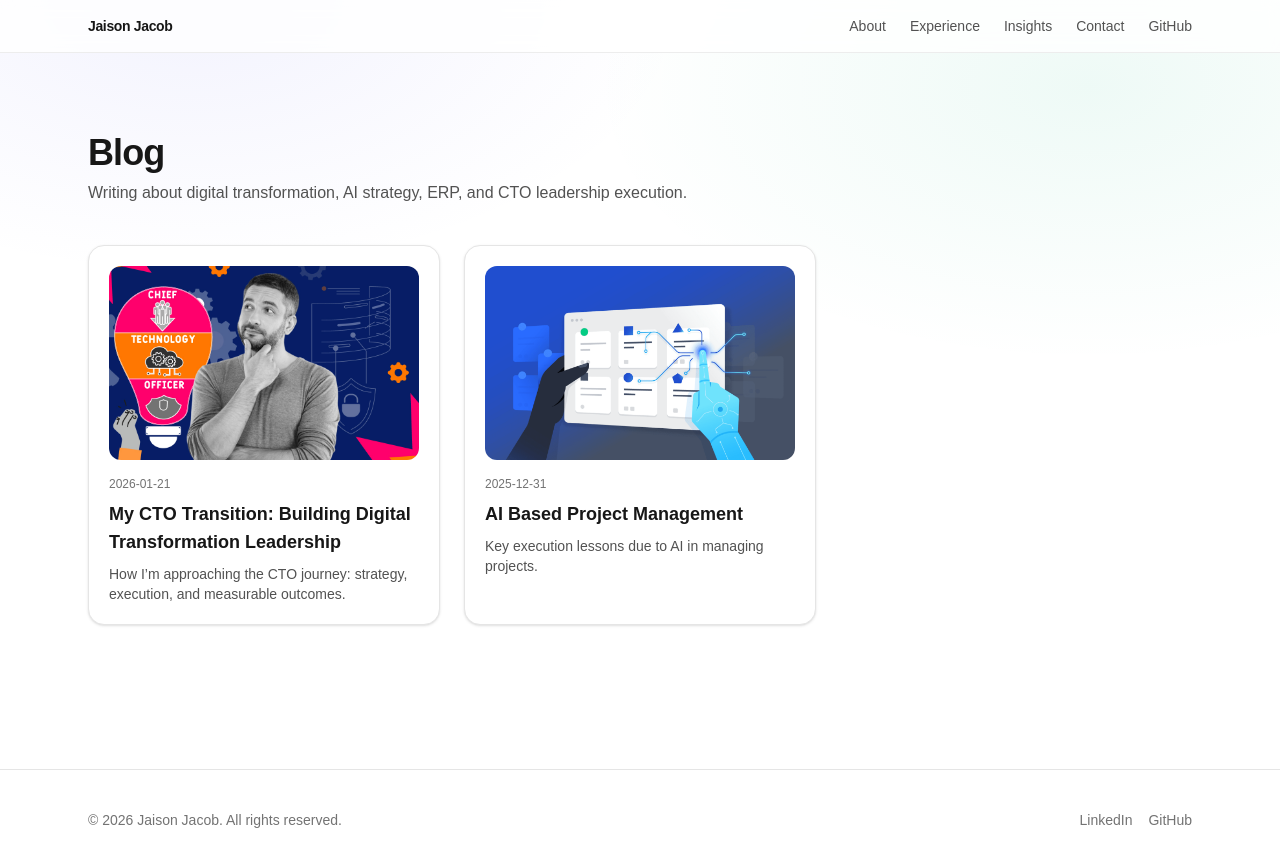
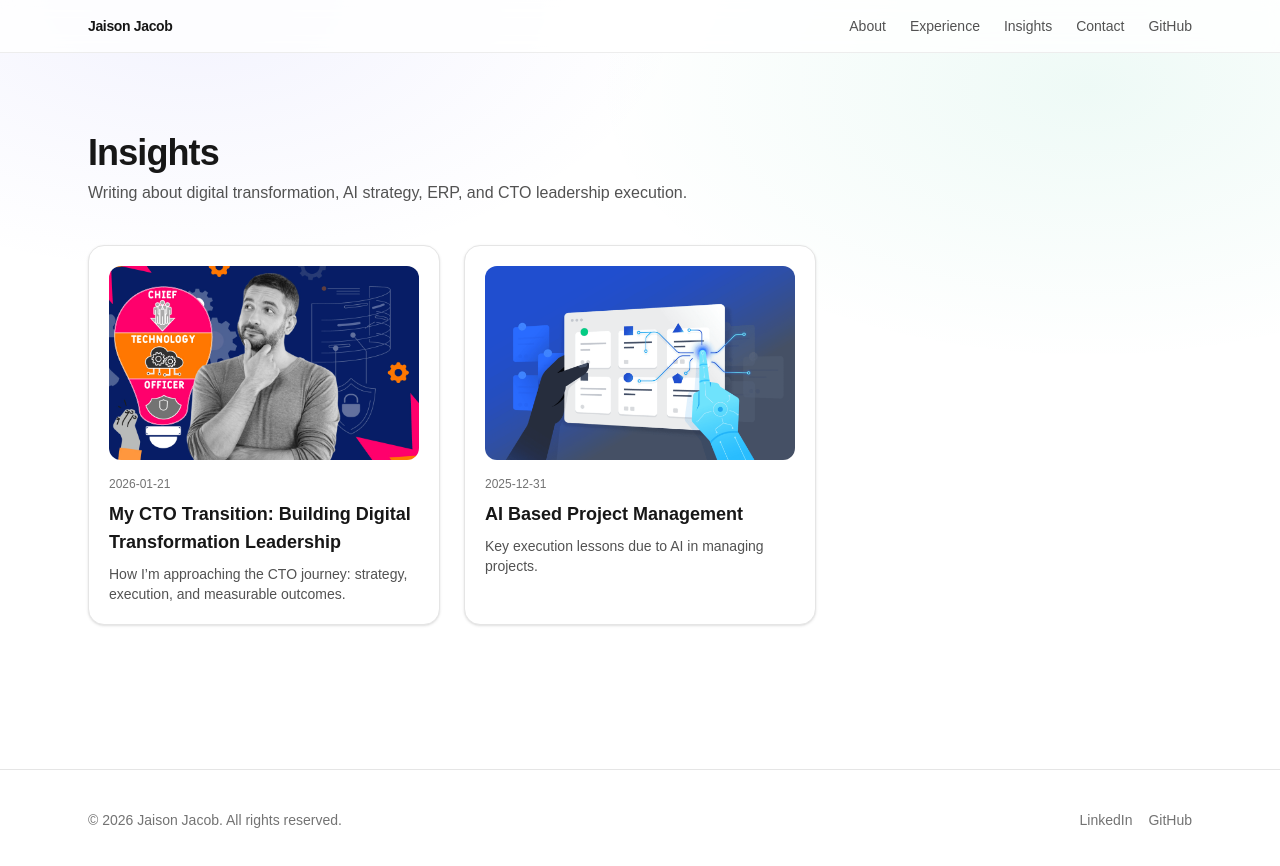
Before and after one commit to jacobKjaison/jaison-site, a Next.js app: page /blog in a window 1280 px wide. Shown: the top 866 px of the page. Built offline with nearby package versions, Linux system fonts and the light colour scheme.

Commit message:
Blog Heading changed to Insights

```diff
--- a/src/app/blog/page.tsx
+++ b/src/app/blog/page.tsx
@@ -12,7 +12,7 @@ export default function BlogPage() {
 
   return (
     <main className="mx-auto max-w-6xl px-6 py-14 sm:py-20">
-      <h1 className="text-3xl font-semibold tracking-tight sm:text-4xl">Blog</h1>
+      <h1 className="text-3xl font-semibold tracking-tight sm:text-4xl">Insights</h1>
       <p className="mt-2 text-neutral-600">
         Writing about digital transformation, AI strategy, ERP, and CTO leadership execution.
       </p>
```
